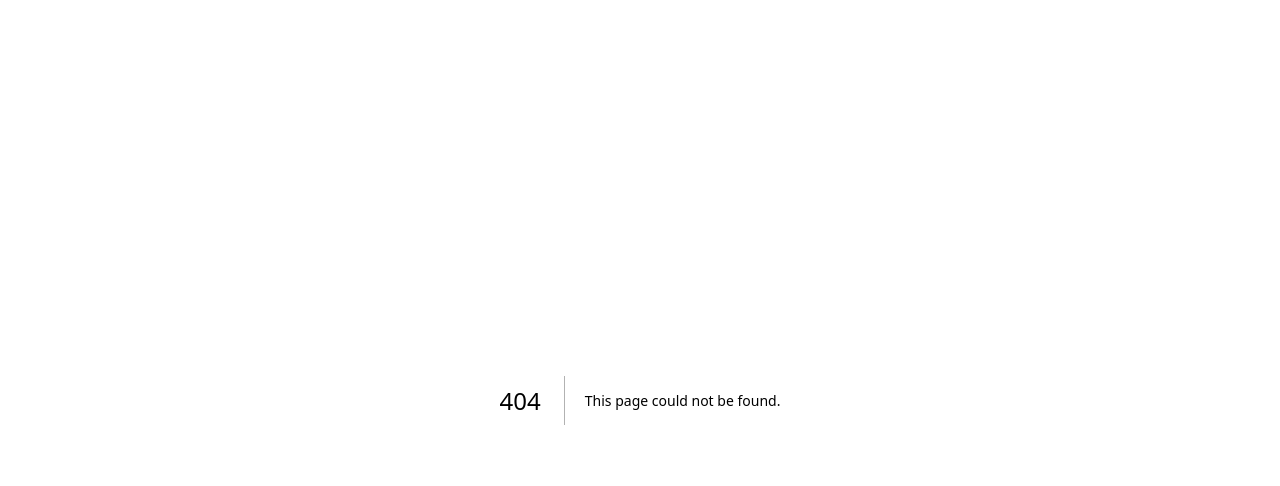
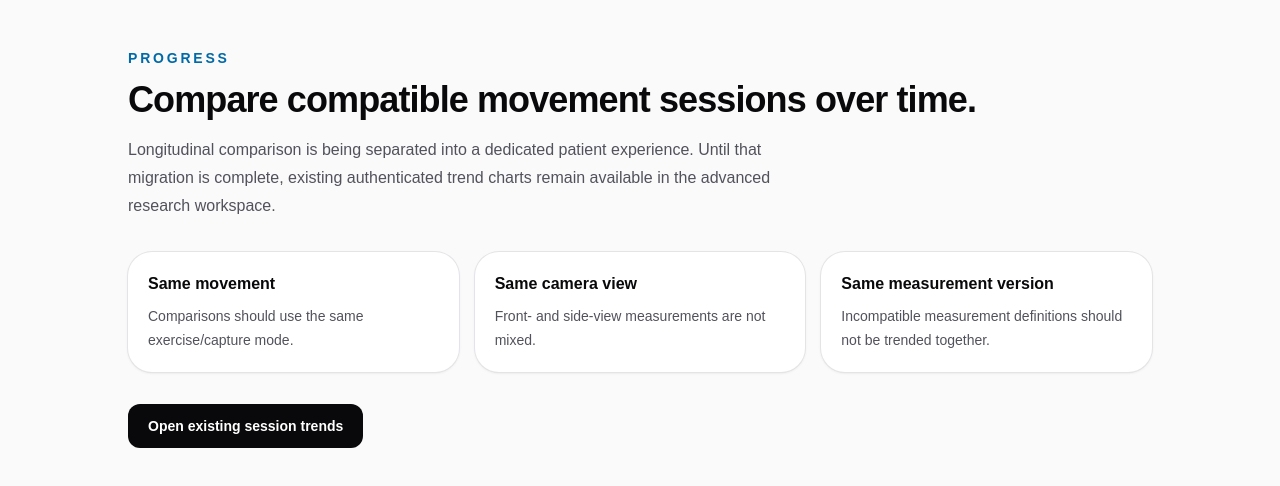
Before and after one commit to AadiJ1in/MovementScienceLab, a Next.js app: page /progress in a window 1280 px wide. Before the commit this address had no page. Shown: the top 486 px of the page. Built offline with nearby package versions, Linux system fonts and the light colour scheme.

Commit message:
Add dedicated progress route shell

```diff
--- /dev/null
+++ b/app/progress/page.tsx
@@ -0,0 +1,25 @@
+import Link from "next/link";
+
+export default function ProgressPage() {
+  return (
+    <main className="min-h-screen bg-zinc-50 px-4 py-12 sm:px-6 lg:px-8">
+      <div className="mx-auto max-w-5xl">
+        <p className="text-sm font-semibold uppercase tracking-[0.2em] text-sky-700">Progress</p>
+        <h1 className="mt-3 text-4xl font-semibold tracking-tight text-zinc-950">Compare compatible movement sessions over time.</h1>
+        <p className="mt-4 max-w-2xl text-base leading-7 text-zinc-600">Longitudinal comparison is being separated into a dedicated patient experience. Until that migration is complete, existing authenticated trend charts remain available in the advanced research workspace.</p>
+
+        <div className="mt-8 grid gap-4 md:grid-cols-3">
+          {[
+            ["Same movement", "Comparisons should use the same exercise/capture mode."],
+            ["Same camera view", "Front- and side-view measurements are not mixed."],
+            ["Same measurement version", "Incompatible measurement definitions should not be trended together."],
+          ].map(([title, text]) => (
+            <div key={title} className="rounded-[1.5rem] bg-white p-5 shadow-sm ring-1 ring-zinc-200"><h2 className="font-semibold text-zinc-950">{title}</h2><p className="mt-2 text-sm leading-6 text-zinc-600">{text}</p></div>
+          ))}
+        </div>
+
+        <Link href="/research" className="mt-8 inline-flex rounded-xl bg-zinc-950 px-5 py-3 text-sm font-semibold text-white">Open existing session trends</Link>
+      </div>
+    </main>
+  );
+}
```
